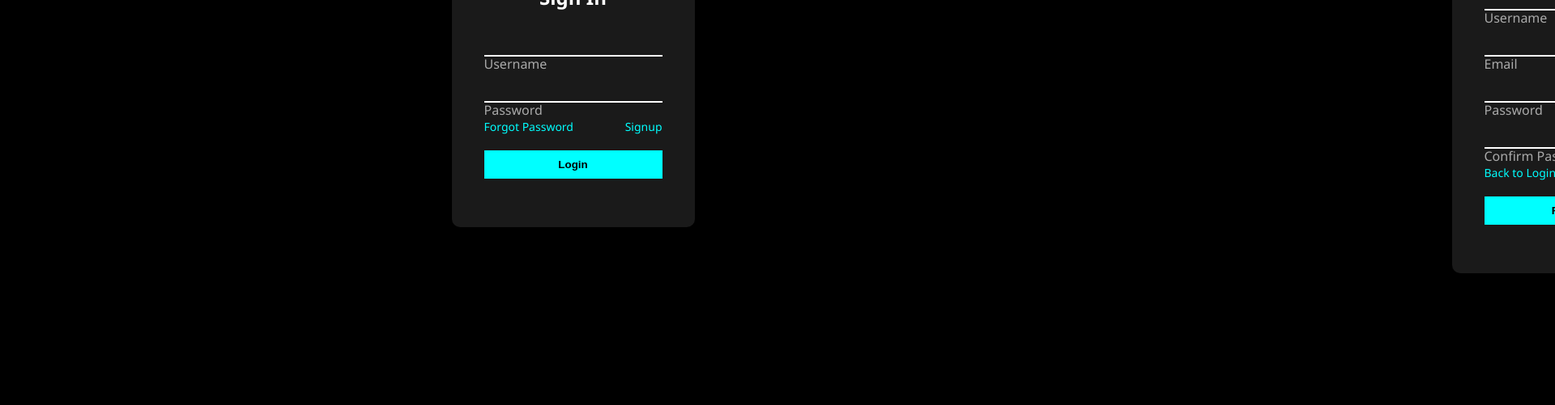
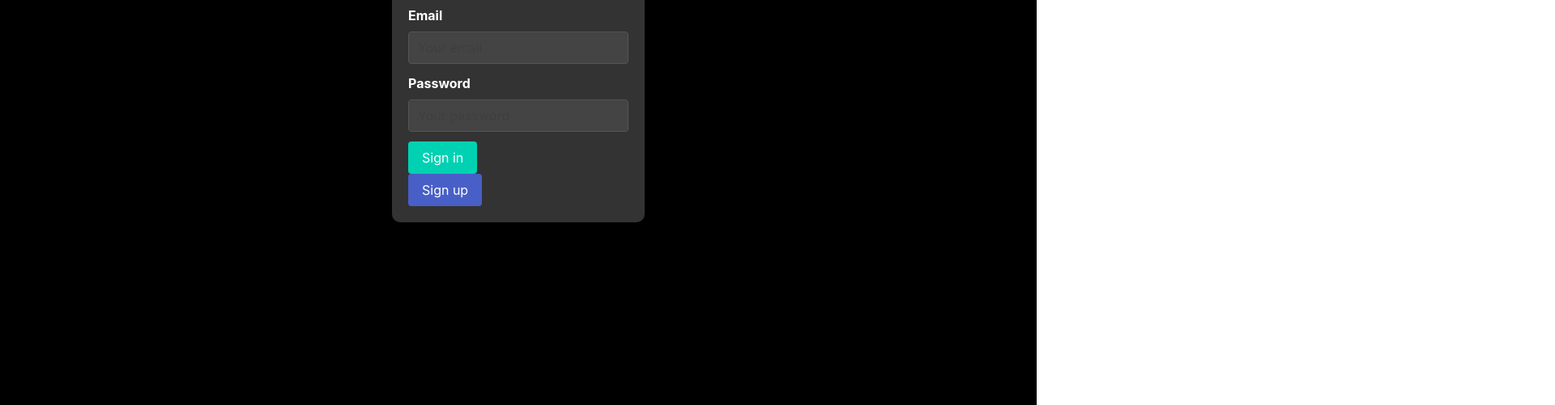
Before and after one commit to itsSamad8218/Login-page, a plain HTML site: page index.html in a window 1280 px wide. Shown: the part 299-800 px from the top of the page at 81% size, 1920 px wide, since content can reach past the window. Drawn offline with nearby package versions, Linux system fonts and the light colour scheme.

Commit message:
index.html

```diff
--- a/index.html
+++ b/index.html
@@ -1,161 +1,158 @@
-
 <!DOCTYPE html>
 <html lang="en">
 <head>
     <meta charset="UTF-8">
-  <title>Login / Signup</title>
+    <meta name="viewport" content="width=device-width, initial-scale=1.0">
+    <title>Login Page</title>
+    <link rel="stylesheet" href="https://cdn.jsdelivr.net/npm/bulma@0.9.4/css/bulma.min.css">
     <style>
-    * {
-      box-sizing: border-box;
+        body {
+            background-color: #000;
+            height: 100vh;
+            margin: 0;
         }
-
-    html, body {
-      height: 100%;
-      margin: 0;
-      padding: 0;
-      font-family: 'Segoe UI', sans-serif;
-      background: #000;
-    }
-
-    #slider {
-      width: 200%;
-      height: 100vh;
-      display: flex;
-      transition: transform 0.5s ease-in-out;
-    }
-
-    .slide {
-      width: 100vw;
-      height: 100vh;
+        .container {
             display: flex;
             justify-content: center;
             align-items: center;
+            height: 100vh;
         }
-
-    .content {
-      background: rgba(255, 255, 255, 0.1);
-      padding: 40px;
+        .box {
+            background-color: #333;
+            padding: 20px;
             border-radius: 10px;
-      color: white;
-      text-align: center;
-      backdrop-filter: blur(10px);
-      min-width: 300px;
+            box-shadow: 0 0 10px rgba(0, 0, 0, 0.5);
+            animation: fadeIn 1s;
         }
-
-    .form .inputBox {
-      position: relative;
-      margin: 20px 0;
+        @keyframes fadeIn {
+            from {
+                opacity: 0;
             }
-
-    .form .inputBox input {
+            to {
+                opacity: 1;
+            }
+        }
+        .modal-background {
+            background-color: rgba(0, 0, 0, 0.5);
+            position: fixed;
+            top: 0;
+            left: 0;
             width: 100%;
-      padding: 10px;
-      background: transparent;
-      border: none;
-      border-bottom: 2px solid #fff;
+            height: 100%;
+            display: none;
+        }
+        .modal-content {
+            background-color: #333;
+            padding: 20px;
+            border-radius: 10px;
+            box-shadow: 0 0 10px rgba(0, 0, 0, 0.5);
+            animation: fadeIn 1s;
+            position: absolute;
+            top: 50%;
+            left: 50%;
+            transform: translate(-50%, -50%);
+            width: 400px;
+        }
+        .title, .label {
             color: #fff;
-      outline: none;
         }
-
-    .form .inputBox i {
-      position: absolute;
-      left: 0;
-      bottom: -20px;
-      font-style: normal;
-      color: #aaa;
+        .input {
+            border-color: #555;
+            background-color: #444;
+            color: #fff;
         }
-
-    .form .links {
-      display: flex;
-      justify-content: space-between;
-      margin: 10px 0;
-      font-size: 14px;
+        .button {
+            background-color: #555;
+            border-color: #555;
+            color: #fff;
         }
-
-    .form .links a {
-      color: #0ff;
-      cursor: pointer;
-      text-decoration: none;
-    }
-
-    .form .inputBox input[type="submit"] {
-      background: #0ff;
-      color: #000;
-      font-weight: bold;
-      cursor: pointer;
-      border: none;
-      padding: 10px;
+        .button:hover {
+            background-color: #666;
+            border-color: #666;
         }
     </style>
 </head>
 <body>
-
-<div id="slider">
-  LOGIN PAGE
-  <section class="slide">
-    <div class="content">
-      <h2>Sign In</h2>
-      <div class="form">
-        <div class="inputBox">
-          <input type="text" required>
-          <i>Username</i>
-        </div>
-        <div class="inputBox">
-          <input type="password" required>
-          <i>Password</i>
-        </div>
-        <div class="links">
-          <a href="#">Forgot Password</a>
-          <a onclick="goToSignup()">Signup</a>
-        </div>
-        <div class="inputBox">
-          <input type="submit" value="Login">
+    <div class="container">
+        <div class="box">
+            <h1 class="title">Login</h1>
+            <form id="signin-form">
+                <div class="field">
+                    <label class="label">Email</label>
+                    <div class="control">
+                        <input class="input" type="email" id="email" placeholder="Your email">
                     </div>
                 </div>
-    </div>
-  </section>
-
-  <!-- SIGNUP PAGE -->
-   <section class="slide">
-    <div class="content">
-      <h2>Sign Up</h2>
-      <div class="form">
-        <div class="inputBox">
-          <input type="text" required>
-          <i>Username</i>
-        </div>
-        <div class="inputBox">
-          <input type="email" required>
-          <i>Email</i>
-        </div>
-        <div class="inputBox">
-          <input type="password" required>
-          <i>Password</i>
-        </div>
-        <div class="inputBox">
-          <input type="password" required>
-          <i>Confirm Password</i>
-        </div>
-        <div class="links">
-          <a onclick="goToLogin()">Back to Login</a>
-        </div>
-        <div class="inputBox">
-          <input type="submit" value="Register">
+                <div class="field">
+                    <label class="label">Password</label>
+                    <div class="control">
+                        <input class="input" type="password" id="password" placeholder="Your password">
                     </div>
                 </div>
+                <button class="button is-primary" type="submit">Sign in</button>
+            </form>
+            <button class="button is-link" id="signup-btn">Sign up</button>
         </div>
-  </section>
     </div>
+    <div class="modal-background" id="modal-background">
+        <div class="modal-content">
+            <h1 class="title">Sign up</h1>
+            <form id="signup-form">
+                <div class="field">
+                    <label class="label">Name</label>
+                    <div class="control">
+                        <input class="input" type="text" id="name" placeholder="Your name">
+                    </div>
+                </div>
+                <div class="field">
+                    <label class="label">Email</label>
+                    <div class="control">
+                        <input class="input" type="email" id="email-signup" placeholder="Your email">
+                    </div>
+                </div>
+                <div class="field">
+                    <label class="label">Password</label>
+                    <div class="control">
+                        <input class="input" type="password" id="password-signup" placeholder="Your password">
+                    </div>
+                </div>
+                <button class="button is-primary" type="submit">Sign up</button>
+            </form>
+            <button class="button is-link" id="close-modal-btn">Close</button>
+        </div>
+    </div>
+    <script>
+        const signinForm = document.getElementById('signin-form');
+        const signupBtn = document.getElementById('signup-btn');
+        const modalBackground = document.getElementById('modal-background');
+        const closeModalBtn = document.getElementById('close-modal-btn');
+        const signupForm = document.getElementById('signup-form');
 
-<script>
-  function goToSignup() {
-    document.getElementById('slider').style.transform = 'translateX(-50%)';
-  }
+        signinForm.addEventListener('submit', (e) => {
+            e.preventDefault();
+            const email = document.getElementById('email').value;
+            const password = document.getElementById('password').value;
+            // Add signin functionality here
+            console.log(`Signin with email: ${email} and password: ${password}`);
+        });
 
-  function goToLogin() {
-    document.getElementById('slider').style.transform = 'translateX(0%)';
-  }
+        signupBtn.addEventListener('click', () => {
+            modalBackground.style.display = 'block';
+        });
+
+        closeModalBtn.addEventListener('click', () => {
+            modalBackground.style.display = 'none';
+        });
+
+        signupForm.addEventListener('submit', (e) => {
+            e.preventDefault();
+            const name = document.getElementById('name').value;
+            const email = document.getElementById('email-signup').value;
+            const password = document.getElementById('password-signup').value;
+            // Add signup functionality here
+            console.log(`Signup with name: ${name}, email: ${email} and password: ${password}`);
+            modalBackground.style.display = 'none';
+        });
     </script>
-
 </body>
 </html>
```
Lines whose indentation alone changed are shown as unchanged.
